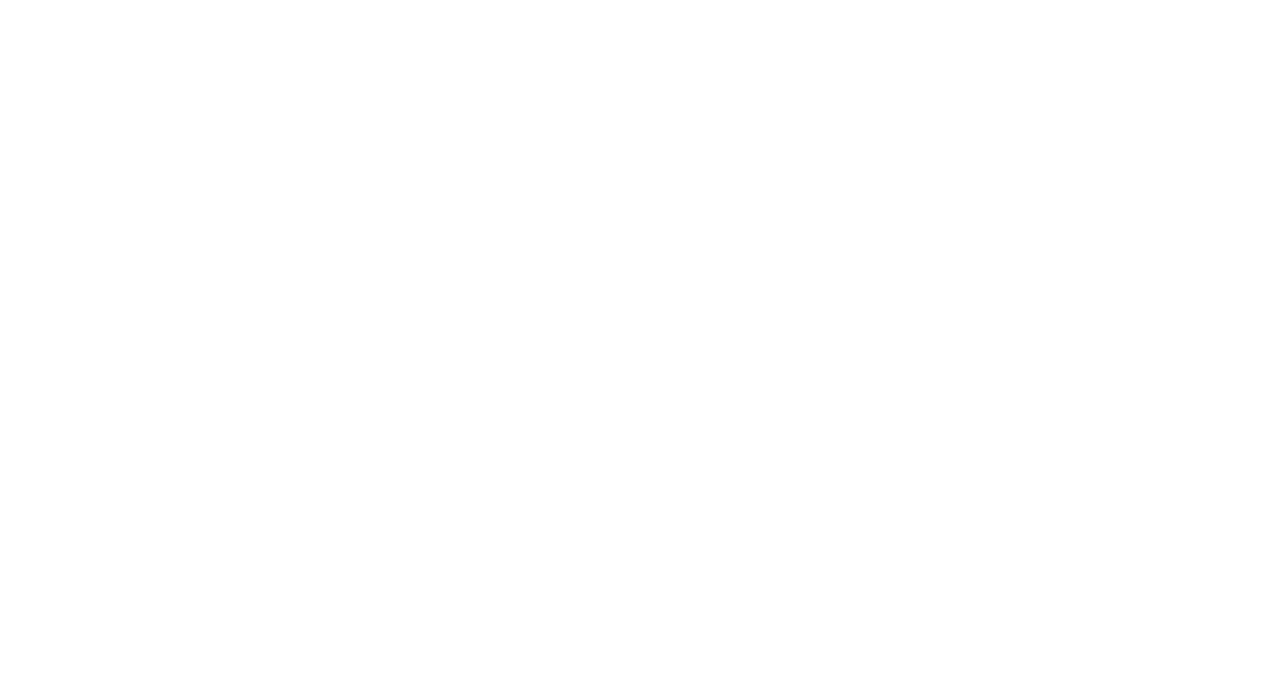
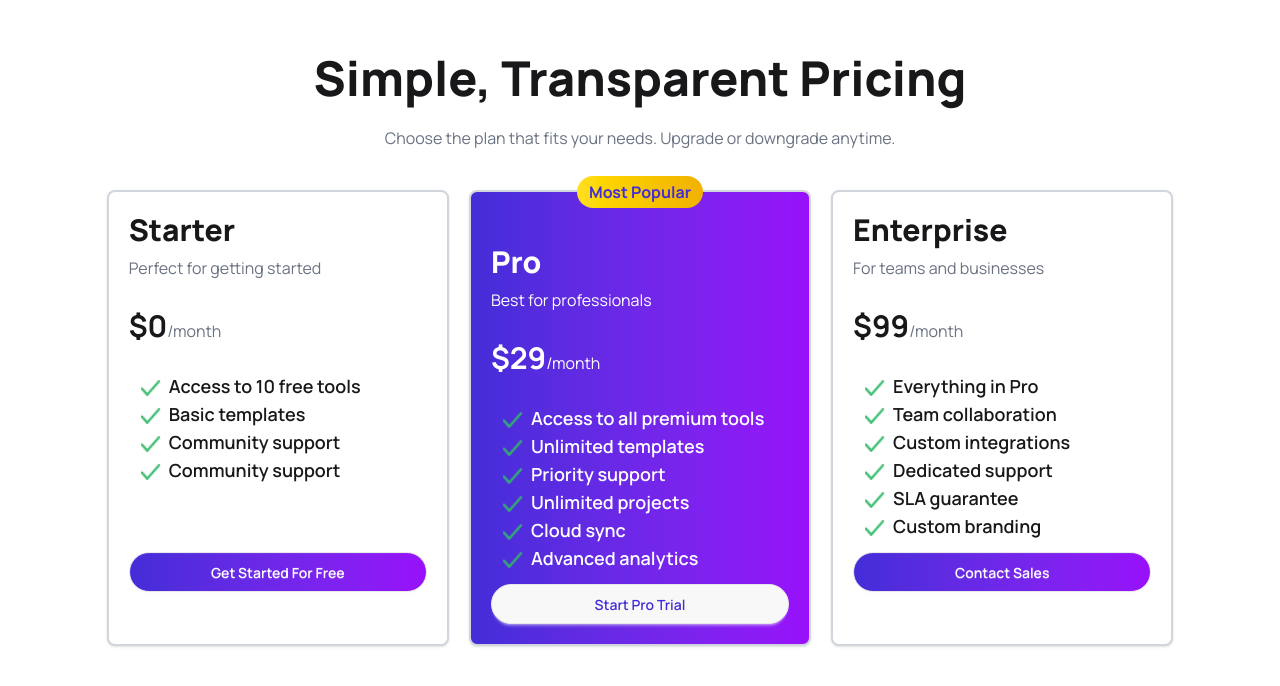
Before and after one commit to fardinSanjida/my-digitool, a React (Vite) app: page / in a window 1280 px wide. Shown: the part 3428-4114 px from the top of the page. Before the commit the page ends 3362 px from the top, so only its background shows below. Built offline with nearby package versions, Linux system fonts and the light colour scheme.

Commit message:
pricing added

```diff
--- a/src/App.jsx
+++ b/src/App.jsx
@@ -6,8 +6,9 @@
 import Plans from './components/Plans/Plans';
 import User from './components/Users/User';
 import Cart from './components/Carts/Cart';
-import Tools from './components/Tools/Tools';
+import Tools from './components/Plans/Tools';
 import Steps from './components/Steps/Steps';
+import Pricing from './components/Pricing/Pricing';
 
 const getPlans = async () => {
   const res = await fetch('/data.json');
@@ -52,6 +53,7 @@
     {activeTab === 'Cart' && <Cart carts={carts} setCarts={setCarts}></Cart>}
 
     <Steps></Steps>
+    <Pricing></Pricing>
     </>
 
   )
--- a/src/components/Plans/Plans.jsx
+++ b/src/components/Plans/Plans.jsx
@@ -1,5 +1,5 @@
  import React, { use } from 'react';
-import Description from '../planDescription/Description';
+import Description from './Description';
 
 const Plans = ({ plansPromise, carts, setCarts }) => {
 
--- /dev/null
+++ b/src/components/Pricing/Pricing.jsx
@@ -0,0 +1,70 @@
+import React from 'react';
+import VectorPng from '../../assets/products/Vector.png';
+
+const Pricing = () => {
+    return (
+           <div className='w-10/12 mx-auto mt-30 mb-10'>
+            <div className='w-10/12 mx-auto pt-10 '>
+            <h2 className='text-5xl font-extrabold mb-6 text-center'>Simple, Transparent Pricing</h2>
+            <p className='text-center  text-gray-500'>Choose the plan that fits your needs. Upgrade or downgrade anytime.</p>
+
+           </div>
+           <div className='grid md:grid-cols-3 gap-5 mx-auto pb-10'>
+            <div className='border-2 border-gray-300 bg-base-100 rounded-lg shadow-sm p-5 mt-10'>
+              <h2 className=' text-3xl font-extrabold ' > Starter</h2>
+                <p className='text-gray-500 mt-2 mb-4'>Perfect for getting started</p>
+                <div className='mt-7 mb-7'>
+                 <h2 className='inline text-3xl font-bold mt-8 mb-3 text-center'>$0</h2>
+                    <p className='text-gray-500 inline text-center'>/month</p>
+                </div>
+                <p className='px-3 rounded-full text-lg font-semibold'><img src={VectorPng} alt="Vector" className='w-5 h-4 inline-block mr-2' />Access to 10 free tools </p>
+                <p className='px-3 rounded-full text-lg font-semibold'><img src={VectorPng} alt="Vector" className='w-5 h-4 inline-block mr-2' />Basic templates</p>
+                <p className='px-3 rounded-full text-lg font-semibold'><img src={VectorPng} alt="Vector" className='w-5 h-4 inline-block mr-2' />Community support</p>
+                <p className='px-3 rounded-full text-lg font-semibold'><img src={VectorPng} alt="Vector" className='w-5 h-4 inline-block mr-2' />Community support</p>
+                <button className='mt-17 btn rounded-full   w-full bg-gradient-to-r from-indigo-700 to-purple-600 text-white' >Get Started For Free</button>
+              </div>
+
+               <div className='border-2 border-gray-300 bg-gradient-to-r from-indigo-700 to-purple-600 text-white rounded-lg shadow-sm p-5 mt-10'>
+                 <div class="bg-gradient-to-r from-yellow-300 to-yellow-500 rounded-full w-fit px-3 py-1 font-bold text-indigo-700 mx-auto relative bottom-9">Most Popular</div>
+              <h2 className=' text-3xl font-extrabold ' > Pro</h2>
+                <p className='text-white mt-2 mb-4'>Best for professionals</p>
+                <div className='mt-7 mb-7'>
+                 <h2 className='inline text-3xl font-bold mt-8 mb-3 text-center'>$29</h2>
+                    <p className='text-white inline text-center'>/month</p>
+                </div>
+                <p className='px-3 rounded-full text-lg font-semibold'><img src={VectorPng} alt="Vector" className='w-5 h-4 inline-block mr-2' />Access to all premium tools </p>
+                <p className='px-3 rounded-full text-lg font-semibold'><img src={VectorPng} alt="Vector" className='w-5 h-4 inline-block mr-2' />Unlimited templates</p>
+                <p className='px-3 rounded-full text-lg font-semibold'><img src={VectorPng} alt="Vector" className='w-5 h-4 inline-block mr-2' />Priority support</p>
+                <p className='px-3 rounded-full text-lg font-semibold'><img src={VectorPng} alt="Vector" className='w-5 h-4 inline-block mr-2' />Unlimited projects</p>
+                <p className='px-3 rounded-full text-lg font-semibold'><img src={VectorPng} alt="Vector" className='w-5 h-4 inline-block mr-2' />Cloud sync</p>
+                <p className='px-3 rounded-full text-lg font-semibold'><img src={VectorPng} alt="Vector" className='w-5 h-4 inline-block mr-2' />Advanced analytics</p>
+                <button className='mt-3  btn rounded-full text-indigo-700  w-full ' >Start Pro Trial</button>
+              </div>
+
+
+               <div className='border-2 border-gray-300 bg-base-100 rounded-lg shadow-sm p-5  mt-10'>
+              <h2 className=' text-3xl font-extrabold ' > Enterprise</h2>
+                <p className='text-gray-500 mt-2 mb-4'>For teams and businesses</p>
+                <div className='mt-7 mb-7'>
+                 <h2 className='inline text-3xl font-bold text-center'>$99</h2>
+                    <p className='text-gray-500 inline text-center'>/month</p>
+                </div>
+                <p className='px-3 rounded-full text-lg font-semibold'><img src={VectorPng} alt="Vector" className='w-5 h-4 inline-block mr-2' />Everything in Pro </p>
+                <p className='px-3 rounded-full text-lg font-semibold'><img src={VectorPng} alt="Vector" className='w-5 h-4 inline-block mr-2' />Team collaboration</p>
+                <p className='px-3 rounded-full text-lg font-semibold'><img src={VectorPng} alt="Vector" className='w-5 h-4 inline-block mr-2' />Custom integrations</p>
+                <p className='px-3 rounded-full text-lg font-semibold'><img src={VectorPng} alt="Vector" className='w-5 h-4 inline-block mr-2' />Dedicated support</p>
+                <p className='px-3 rounded-full text-lg font-semibold'><img src={VectorPng} alt="Vector" className='w-5 h-4 inline-block mr-2' />SLA guarantee</p>
+                <p className='px-3 rounded-full text-lg font-semibold'><img src={VectorPng} alt="Vector" className='w-5 h-4 inline-block mr-2' />Custom branding</p>
+                <button className='mt-3  btn rounded-full   w-full bg-gradient-to-r from-indigo-700 to-purple-600 text-white' >Contact Sales</button>
+              </div>
+         </div>
+
+
+           </div>
+
+
+
+    );
+};
+
+export default Pricing;
--- a/src/components/Steps/Steps.jsx
+++ b/src/components/Steps/Steps.jsx
@@ -2,7 +2,7 @@
 
 const Steps = () => {
     return (
-        <div className='bg-gray-100 mx-auto mt-30 mb-10'>
+        <div className='bg-base-200 mx-auto mt-30 mb-10'>
             <div className='w-10/12 mx-auto pt-10 '>
             <h2 className='text-5xl font-extrabold mb-6 text-center'>Get Started in 3 Steps</h2>
             <p className='text-center  text-gray-500'>Start using premium digital tools in minutes, not hours.</p>
```
Also changed, not shown: src/components/Plans/Description.jsx (renamed from src/components/planDescription/Description.jsx), src/components/Plans/Tools.jsx (renamed from src/components/Tools/Tools.jsx).
